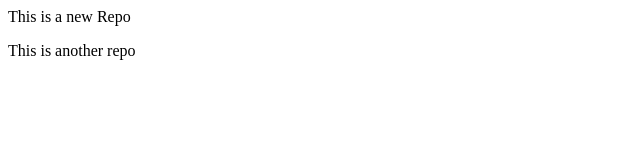
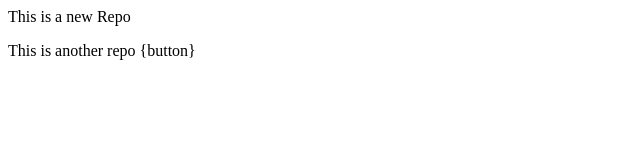
Before and after one commit to Avin26/localrepo, a plain HTML site: page index.html in a window 1280 px wide. Shown: the full height of the page, 0-640 px from the left. Drawn offline with Linux system fonts and the light colour scheme.

Commit message:
Add button

```diff
--- a/index.html
+++ b/index.html
@@ -1,2 +1,2 @@
 <p>This is a new Repo</p>
-<p>This is another repo</p>
+<p>This is another repo {button}</p>
```
